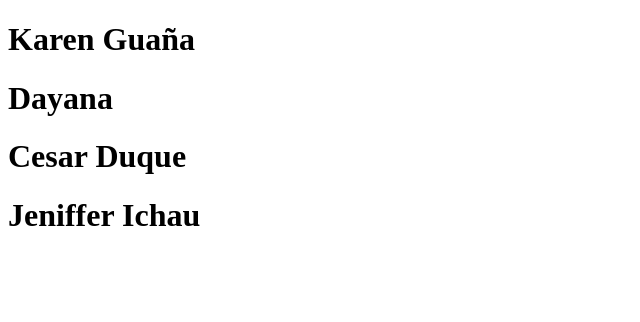
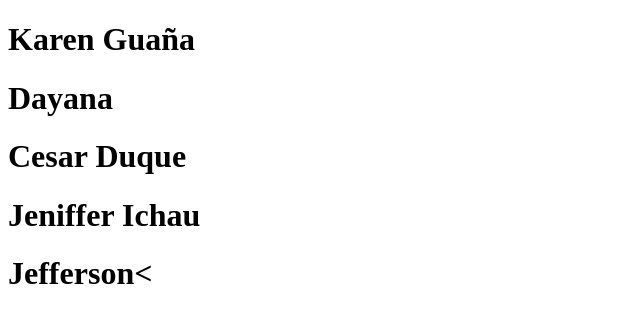
Before and after one commit to Dayana0507/grupo6, a plain HTML site: page index.html in a window 1280 px wide. Shown: the whole page, without its empty margins (0-640 px from the left). Drawn offline with Linux system fonts and the light colour scheme.

Commit message:
Agregue nombre Jefferson

```diff
--- a/index.html
+++ b/index.html
@@ -10,5 +10,6 @@
     <h1>Dayana</h1>
     <h1>Cesar Duque</h1>
     <h1>Jeniffer Ichau</h1>
+    <h1>Jefferson<
 </body>
 </html>
```
